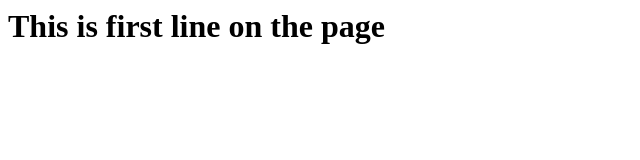
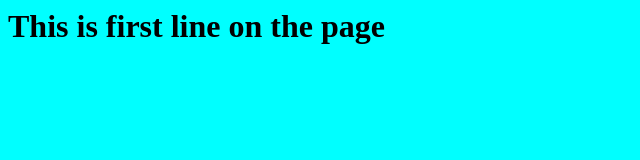
Before and after one commit to raman-verma/demo, a plain HTML site: page index.html in a window 1280 px wide. Shown: the whole page, without its empty margins (0-640 px from the left). Drawn offline with Linux system fonts and the light colour scheme.

Commit message:
colour tag

```diff
--- a/index.html
+++ b/index.html
@@ -1,6 +1,6 @@
 <html>
 <title> Homepage!! </title>
-<body bg color='aqua'>
+<body bgcolor='aqua'>
 <h1> This is first line on the page </h1>
 
 
```
